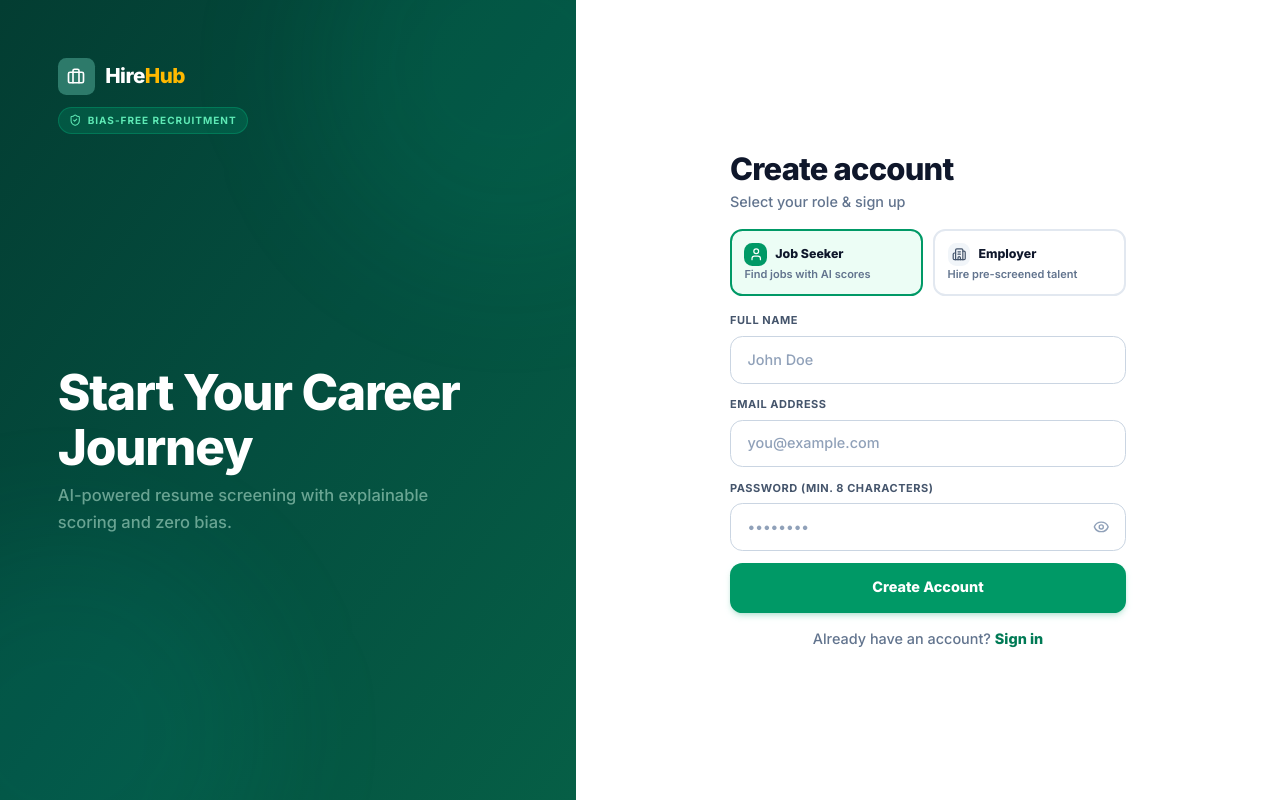
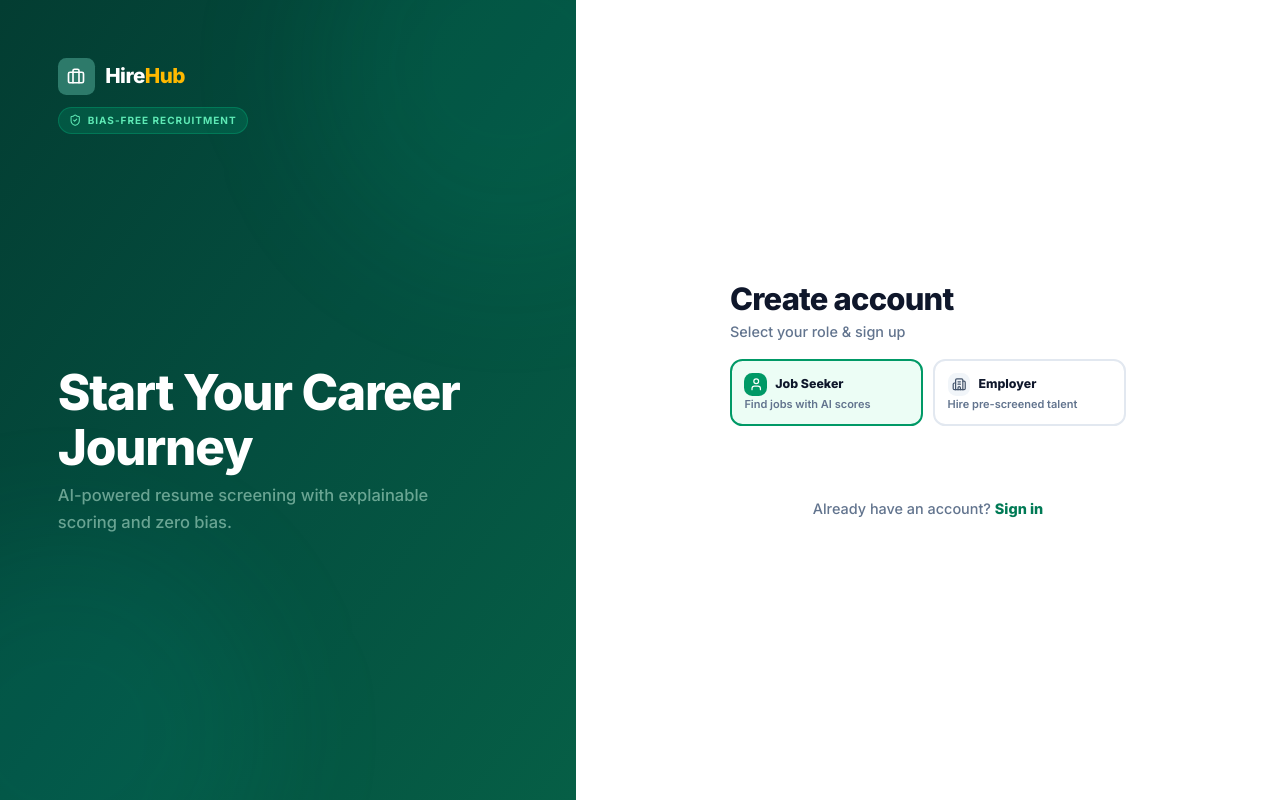
Before and after one commit to BiswajithPN/Apex-Minds, a React (Vite) app in the folder Frontend/: page /register in a window 1280 px wide. Built offline with nearby package versions, Linux system fonts and the light colour scheme; no server answers.

Commit message:
fix: replace registration form with Google sign-up only
Removed Full Name, Email, and Password fields from Register page.
Added Google sign-up button with role picker. Users select their
role then sign up via Google OAuth.

🤖 Generated with Codebuff
Co-Authored-By: Codebuff <noreply@codebuff.com>

```diff
--- a/Frontend/src/pages/auth/Register.jsx
+++ b/Frontend/src/pages/auth/Register.jsx
@@ -1,6 +1,7 @@
 import { useState, useEffect } from 'react';
 import { useNavigate, Link } from 'react-router-dom';
-import { User, Building2, ShieldCheck, Eye, EyeOff } from 'lucide-react';
+import { GoogleLogin } from '@react-oauth/google';
+import { User, Building2, ShieldCheck } from 'lucide-react';
 import useAuthStore from '../../store/authStore';
 import api from '../../api/axiosInstance';
 
@@ -8,12 +9,10 @@ export default function Register() {
   const navigate = useNavigate();
   const { login, isAuthenticated, homePath } = useAuthStore();
   const [role, setRole] = useState('jobseeker');
-  const [fullName, setFullName] = useState('');
-  const [email, setEmail] = useState('');
-  const [password, setPassword] = useState('');
-  const [showPassword, setShowPassword] = useState(false);
   const [error, setError] = useState('');
   const [loading, setLoading] = useState(false);
+
+  const googleClientId = import.meta.env.VITE_GOOGLE_CLIENT_ID;
 
   useEffect(() => {
     if (isAuthenticated()) {
@@ -21,26 +20,14 @@ export default function Register() {
     }
   }, []);
 
-  const handleRegister = async (e) => {
-    if (e) e.preventDefault();
-    const cleanEmail = email.trim();
-    const cleanName = fullName.trim();
-    if (!cleanName || !cleanEmail || !password) {
-      setError('Please fill in all fields.');
-      return;
-    }
-    if (password.length < 8) {
-      setError('Password must be at least 8 characters.');
-      return;
-    }
+  const handleGoogleSuccess = async (credentialResponse) => {
     setLoading(true);
     setError('');
     try {
-      const { data } = await api.post('/auth/register', {
-        full_name: cleanName,
-        email: cleanEmail,
-        password,
+      const { data } = await api.post('/auth/google', {
+        credential: credentialResponse.credential,
         role,
+        isSignUp: true,
       });
       login(data.token, data.user);
       if (data.user.role === 'jobseeker') {
@@ -49,7 +36,7 @@ export default function Register() {
         navigate(homePath(data.user.role), { replace: true });
       }
     } catch (err) {
-      setError(err.response?.data?.message || 'Registration failed. Please try again.');
+      setError(err.response?.data?.message || 'Google registration failed. Please try again.');
     } finally {
       setLoading(false);
     }
@@ -142,72 +129,28 @@ export default function Register() {
             ))}
           </div>
 
-          {/* Registration form */}
-          <form onSubmit={handleRegister} className="space-y-3">
-            {/* Full Name */}
-            <div>
-              <label className="block text-[11px] font-bold text-slate-600 uppercase tracking-wider mb-1.5">
-                Full Name
-              </label>
-              <input
-                type="text"
-                required
-                value={fullName}
-                onChange={(e) => setFullName(e.target.value)}
-                placeholder="John Doe"
-                className="w-full py-3 px-4 text-sm border border-slate-300 rounded-xl focus:ring-2 focus:ring-emerald-500 focus:border-emerald-500 text-slate-900 placeholder:text-slate-400 transition-all"
+          {/* Google Sign-Up */}
+          <div className="flex justify-center">
+            {googleClientId ? (
+              <GoogleLogin
+                onSuccess={handleGoogleSuccess}
+                onError={() => setError('Google Authentication Failed.')}
+                theme="outline"
+                size="large"
+                shape="pill"
+                text="signup_with"
+                width="320"
               />
-            </div>
-
-            {/* Email */}
-            <div>
-              <label className="block text-[11px] font-bold text-slate-600 uppercase tracking-wider mb-1.5">
-                Email address
-              </label>
-              <input
-                type="email"
-                required
-                value={email}
-                onChange={(e) => setEmail(e.target.value)}
-                placeholder="you@example.com"
-                className="w-full py-3 px-4 text-sm border border-slate-300 rounded-xl focus:ring-2 focus:ring-emerald-500 focus:border-emerald-500 text-slate-900 placeholder:text-slate-400 transition-all"
-              />
-            </div>
-
-            {/* Password */}
-            <div>
-              <label className="block text-[11px] font-bold text-slate-600 uppercase tracking-wider mb-1.5">
-                Password (min. 8 characters)
-              </label>
-              <div className="relative">
-                <input
-                  type={showPassword ? 'text' : 'password'}
-                  required
-                  minLength={8}
-                  value={password}
-                  onChange={(e) => setPassword(e.target.value)}
-                  placeholder="••••••••"
-                  className="w-full py-3 px-4 pr-11 text-sm border border-slate-300 rounded-xl focus:ring-2 focus:ring-emerald-500 focus:border-emerald-500 text-slate-900 placeholder:text-slate-400 transition-all"
-                />
-                <button
-                  type="button"
-                  onClick={() => setShowPassword(!showPassword)}
-                  className="absolute right-3 top-1/2 -translate-y-1/2 text-slate-400 hover:text-slate-600 p-1"
-                >
-                  {showPassword ? <EyeOff className="w-4 h-4" /> : <Eye className="w-4 h-4" />}
-                </button>
-              </div>
-            </div>
-
-            {/* Submit */}
-            <button
-              type="submit"
-              disabled={loading}
-              className="w-full py-3.5 px-6 bg-emerald-600 hover:bg-emerald-700 active:bg-emerald-800 text-white font-extrabold text-sm rounded-xl shadow-md shadow-emerald-600/20 transition-all active:scale-[0.99] disabled:opacity-60 cursor-pointer"
-            >
-              {loading ? 'Creating account…' : 'Create Account'}
-            </button>
-          </form>
+            ) : (
+              <button
+                type="button"
+                onClick={() => setError('Google Sign-Up is not configured.')}
+                className="w-full py-3 px-4 border border-slate-300 rounded-xl text-sm font-bold text-slate-700 hover:bg-slate-50 flex items-center justify-center gap-2.5 transition-colors"
+              >
+                Sign up with Google
+              </button>
+            )}
+          </div>
 
           {/* Footer */}
           <p className="text-center text-sm text-slate-500 pb-6 lg:pb-0">
```
